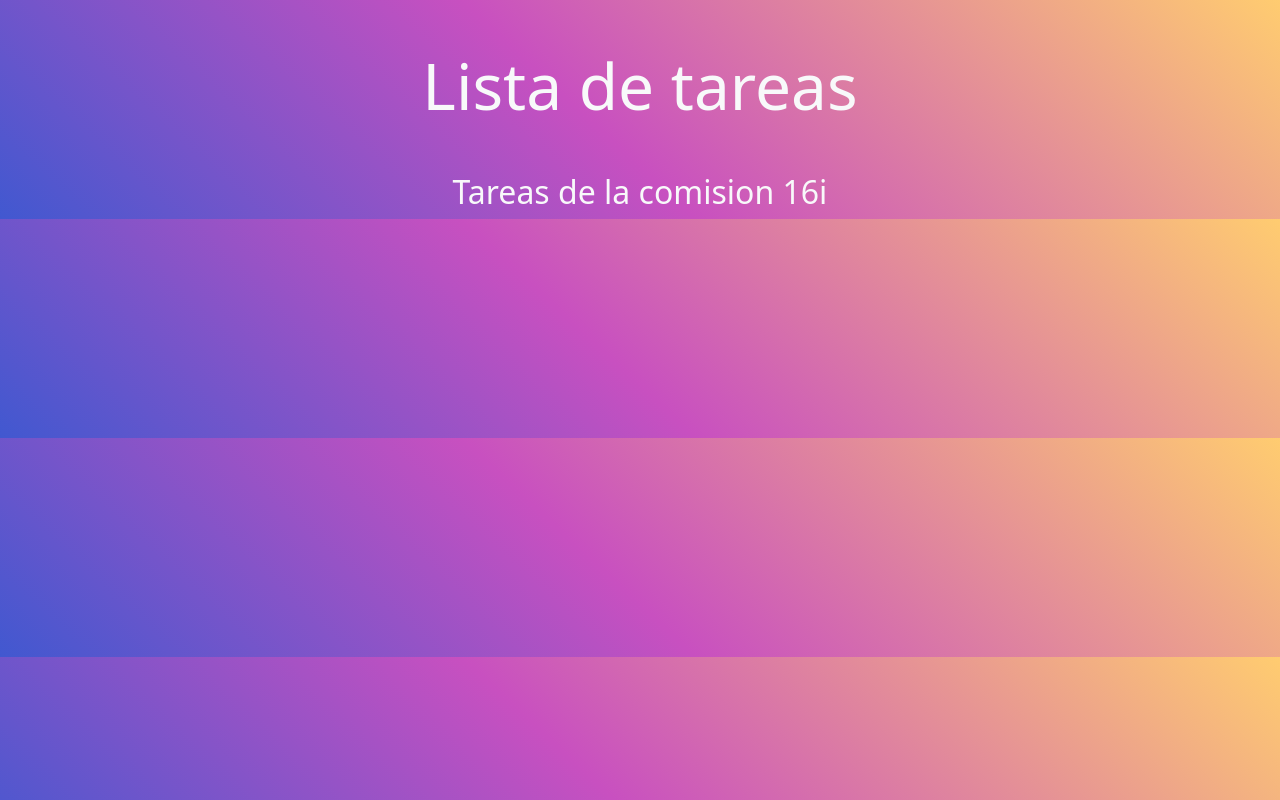
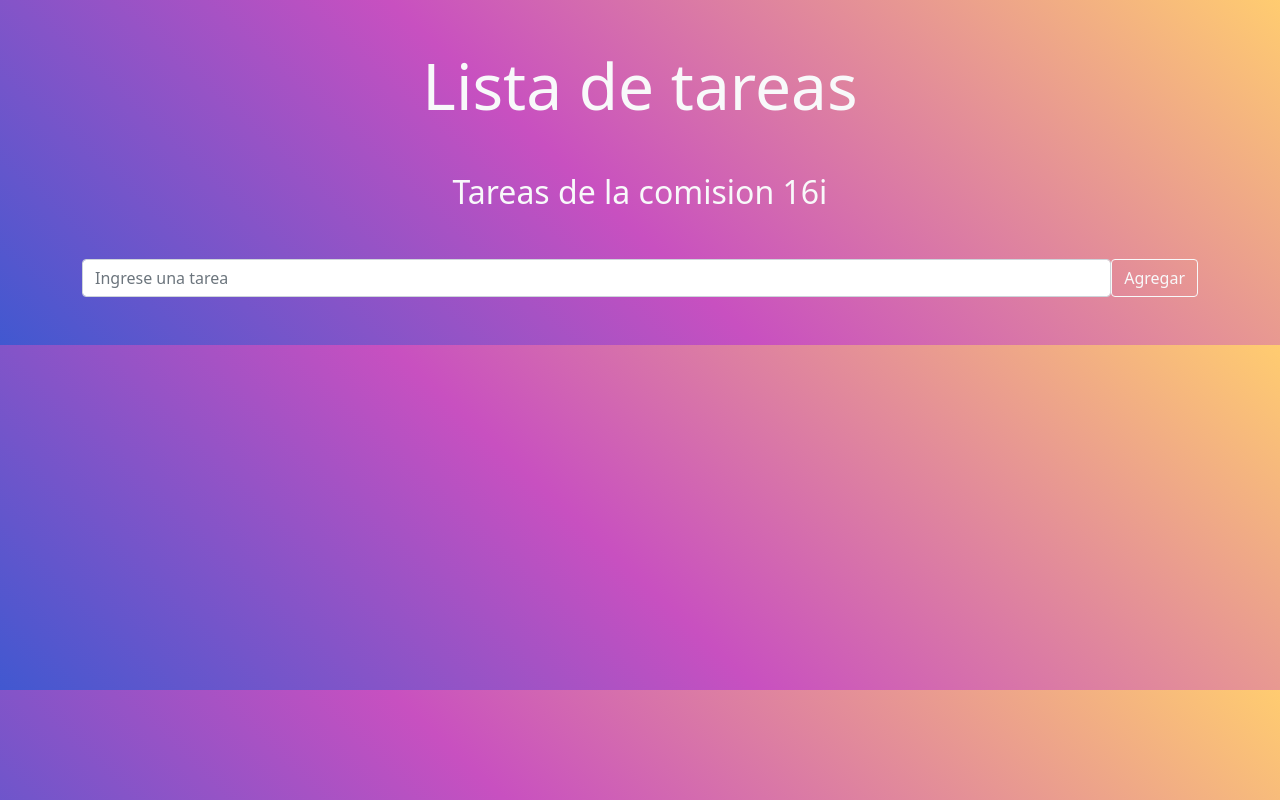
Before and after one commit to earias08/listaTareas-c16i, a React (Create React App) app: page / in a window 1280 px wide. Built offline with nearby package versions, Linux system fonts and the light colour scheme.

Commit message:
agregar el maquetado del formulario

```diff
--- a/src/App.js
+++ b/src/App.js
@@ -2,12 +2,14 @@
 import Subtitulo from "./components/Subtitulo";
 import Titulo from "./components/Titulo";
 import 'bootstrap/dist/css/bootstrap.min.css';
+import FormTareas from "./components/FormTareas";
 
 function App() {
   return (
     <>
       <Titulo ></Titulo>
       <Subtitulo comision='16i' estado={true}/>
+      <FormTareas></FormTareas>
     </>
   );
 }
--- /dev/null
+++ b/src/components/FormTareas.js
@@ -0,0 +1,16 @@
+import React from "react";
+
+const FormTareas = () => {
+  return (
+    <>
+      <form className='container my-5'>
+          <div className='mb-3 d-flex'>
+            <input type="text" placeholder='Ingrese una tarea' className='form-control'/>
+            <button className='btn btn-outline-light' type='submit'>Agregar</button>
+          </div>
+      </form>
+    </>
+  );
+};
+
+export default FormTareas;
```
